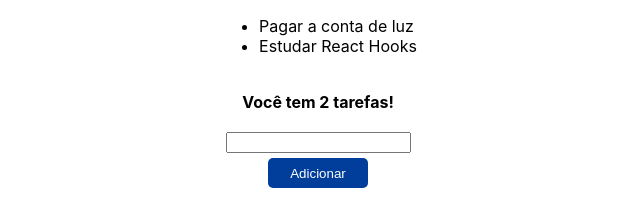
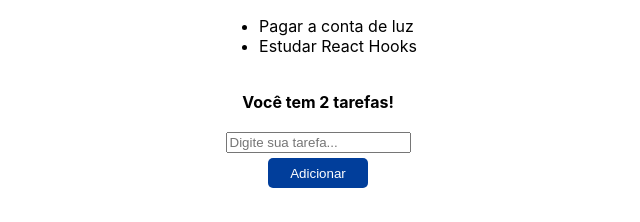
Before and after one commit to lz-junior/Class-React-2, a React (Create React App) app: page / in a window 1280 px wide. Shown: the top 222 px of the page, without its empty margins (322-962 px from the left). Built offline with nearby package versions, Linux system fonts and the light colour scheme.

Commit message:
placeholder add

```diff
--- a/src/App.js
+++ b/src/App.js
@@ -47,6 +47,7 @@ function App() {
       <strong>Você tem {totalTarefas} tarefas!</strong><br/>
       <input
         type="text"
+        placeholder="Digite sua tarefa..."
         value={input}
         onChange={e => setInput(e.target.value)}
       />
```
